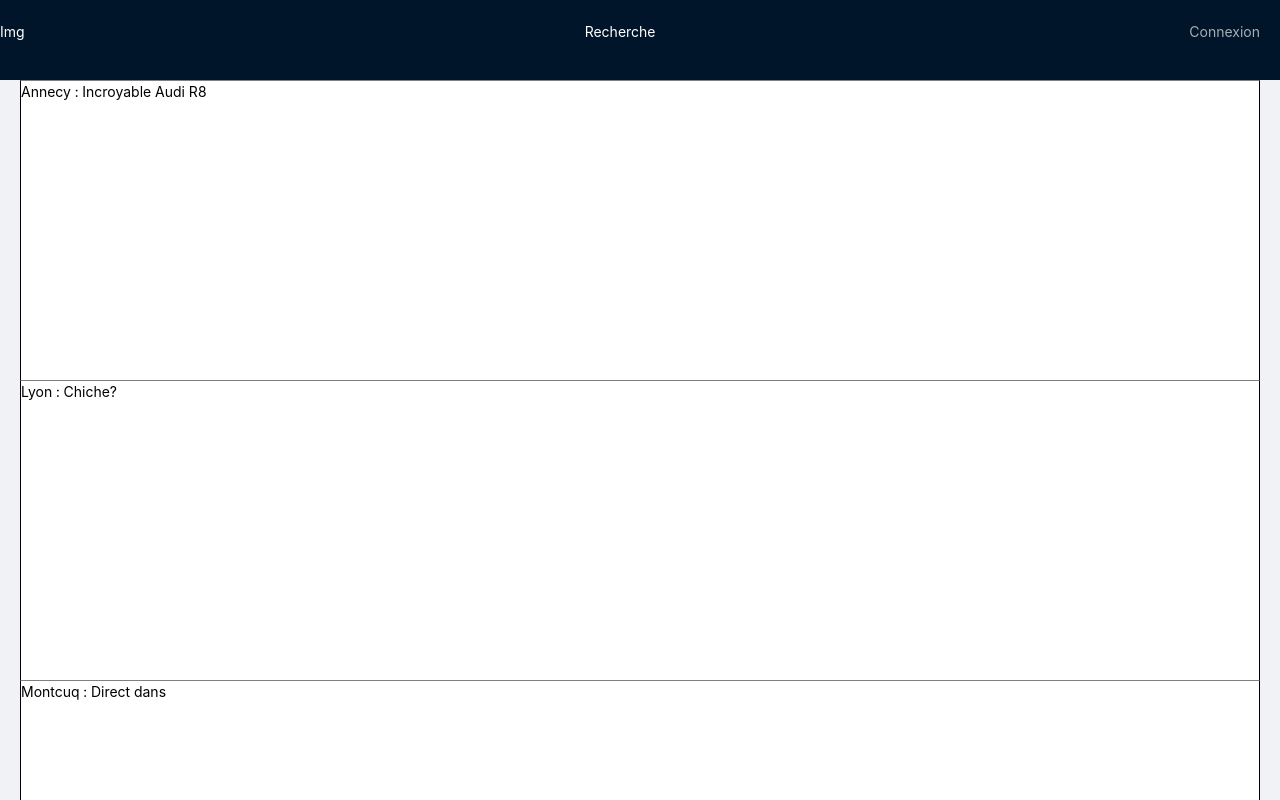
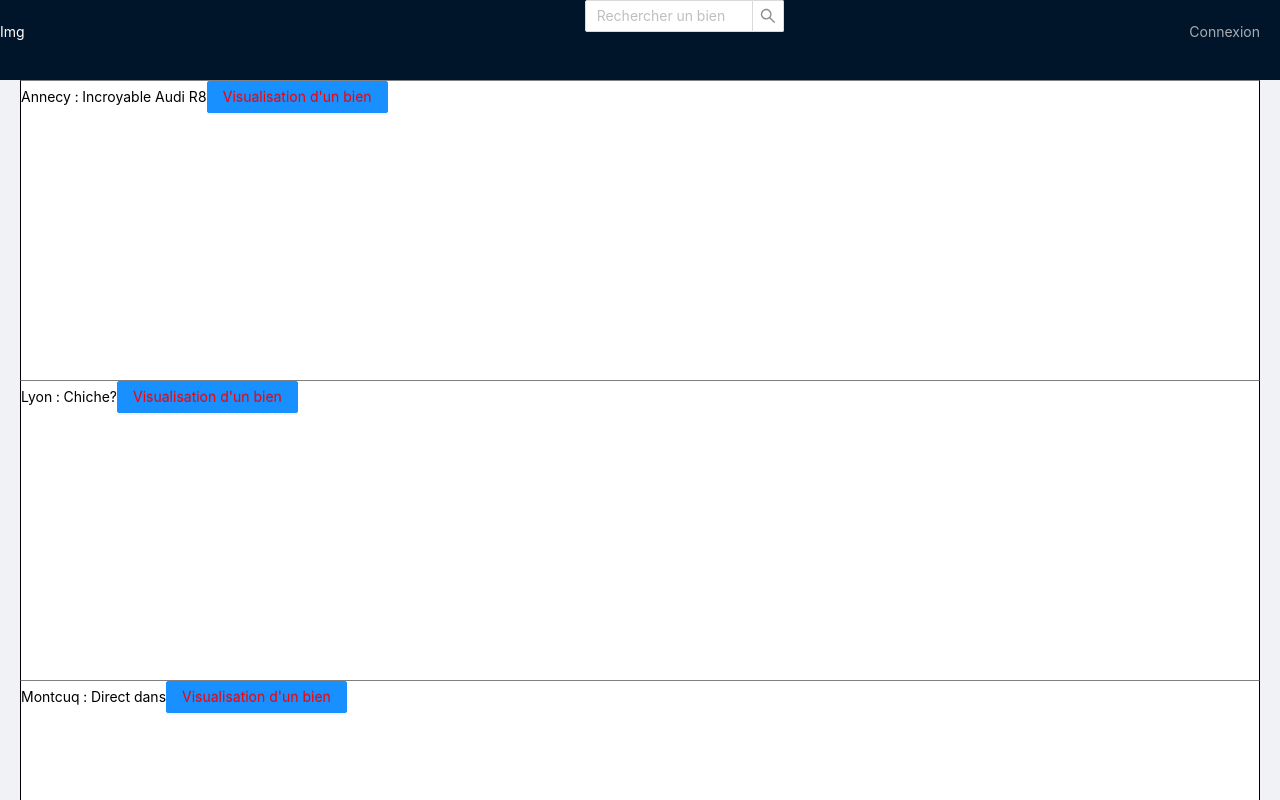
Before and after one commit to benoit92033/lendyourride, a React (Create React App) app: page / in a window 1280 px wide. Shown: the top 800 px of the page. Built offline with nearby package versions, Linux system fonts and the light colour scheme.

Commit message:
Recherche d'un bien

```diff
--- a/src/App.tsx
+++ b/src/App.tsx
@@ -1,14 +1,28 @@
 
 import Layout from 'antd/lib/layout/layout';
-import React from 'react';
+import React, { useState } from 'react';
 import { MyMenu } from './Components/Menu';
 import { Page } from './Components/Page';
 
 function App() {
+  const supoData = ([
+    {Location: "Annecy", Title: "Incroyable Audi R8"},
+    {Location: "Lyon", Title: "Chiche?"},
+    {Location: "Montcuq", Title: "Direct dans"},
+    {Location: "Carnival", Title: "Opel astra"},
+    {Location: "Oasis", Title: "Tout terrain"},
+    {Location: "Tropical", Title: "Pourri"},
+    {Location: "Eau", Title: "LALALLA"},
+  ])
+  const [displayedData, setDiplayedData] = useState<({
+    Location: string;
+    Title: string;
+  }| null)[]>(supoData);
+
   return (
     <Layout>
-      <MyMenu/>
-      <Page />
+      <MyMenu setData={setDiplayedData} data={supoData}/>
+      <Page displayedData={displayedData}/>
     </Layout>
   );
 }
--- /dev/null
+++ b/src/Components/Bien/Bien.tsx
@@ -0,0 +1,34 @@
+import { Button, Modal } from 'antd';
+import React from 'react';
+
+interface Props {
+  data: {Title: string | undefined, Location: string | undefined};
+  visible : boolean;
+  setVisible: React.Dispatch<React.SetStateAction<boolean>>;
+}
+
+export const Bien = ({ data, visible, setVisible }: Props) => {
+
+  return (
+    <>
+      <Modal
+        title={data.Title}
+        centered
+        visible={visible}
+        width={1000}
+        onCancel={() => setVisible(false)}
+        footer={[
+          <Button key="back" onClick={() => setVisible(false)}>
+            Retour
+          </Button>,
+          <Button key="submit" type="primary" onClick={() => setVisible(false)}>
+            Réserver
+          </Button>,
+        ]}
+      >
+        <p>Titre : {data.Title}</p>
+        <p>Localisation : {data.Location}</p>
+      </Modal>
+    </>
+  );
+};
--- /dev/null
+++ b/src/Components/Bien/index.ts
@@ -0,0 +1 @@
+export { Bien } from './Bien';
--- a/src/Components/Menu/Menu.tsx
+++ b/src/Components/Menu/Menu.tsx
@@ -1,9 +1,32 @@
-import { Menu } from 'antd';
+import { Input, Menu } from 'antd';
 import { Header } from 'antd/lib/layout/layout';
-import React, { useEffect, useState } from 'react';
+import React from 'react';
 
-export const MyMenu = () => {
-
+const { Search } = Input;
+interface Props {
+  data: {
+    Location: string;
+    Title: string;
+  }[];
+  setData: React.Dispatch<React.SetStateAction<({
+    Location: string;
+    Title: string;
+  }| null)[]>>;
+}
+export const MyMenu = ({setData, data} : Props) => {
+  const recherche = (value: string) => {
+    let oui: (({
+      Location: string;
+      Title: string;
+    }| null)[]) = [];
+    data.map(function(row) {
+      if(value == null || row.Title.toUpperCase().includes(value.toUpperCase())){
+         oui.push(row)
+      }
+      return null;
+    })
+    setData(oui);
+  }
   return (
     <>
       <Header
@@ -20,7 +43,7 @@ export const MyMenu = () => {
           <p>Img</p>
         </div>
         <div style={{ display: 'flex', minWidth: '200px', color: 'white' }}>
-          <p>Recherche</p>
+          <Search placeholder="Rechercher un bien" onSearch={(value: string) => recherche(value)} style={{ width: 200 }} />
         </div>
         <Menu mode="horizontal" theme="dark">
           <Menu.Item key="1" /*icon={}*/>
--- a/src/Components/Page/Page.tsx
+++ b/src/Components/Page/Page.tsx
@@ -1,18 +1,27 @@
+import { Button } from 'antd';
 import { Content } from 'antd/lib/layout/layout';
 import axios from 'axios';
 import React, { useEffect, useState } from 'react';
+import { Bien } from '../Bien';
 
-export const Page = () => {
+interface Props {
+  displayedData: ({
+    Location: string;
+    Title: string;
+  }| null)[];
+}
+
+export const Page = ({displayedData} : Props) => {
+  const [visible, setVisible] = useState(false);
+  const [clickedIndex, setClickedIndex] = useState(1);
+
   const [data, setData] = useState({ Location: "", Title: "" });
-  const [supoData, setSupoData] = useState([
-    {Location: "Annecy", Title: "Incroyable Audi R8"},
-    {Location: "Lyon", Title: "Chiche?"},
-    {Location: "Montcuq", Title: "Direct dans"},
-    {Location: "Carnival", Title: "Opel astra"},
-    {Location: "Oasis", Title: "Tout terrain"},
-    {Location: "Tropical", Title: "Pourri"},
-    {Location: "Eau", Title: "LALALLA"},
-  ])
+  //A supp après l'api prête
+
+  function clickOnVisualisation(index: number) {
+    setClickedIndex(index);
+    setVisible(true);
+  }
 
   useEffect(() => {
     const fetchData = async () => {
@@ -21,6 +30,7 @@ export const Page = () => {
       );
 
       setData({Location: result.data.Location, Title: result.data.Title});
+      console.log(data)
     };
 
     fetchData();
@@ -28,11 +38,23 @@ export const Page = () => {
   return (
     <>
       <Content style={{paddingTop: '10vh'}}>
-        {supoData.map((row) => (
-          <div style={{background: 'white', color: 'black', height: '300px', marginLeft: '20px', marginRight: '20px', border: 'solid 1px', borderBlockColor: 'grey', borderBottom:'grey'}}>
-            {row.Location} : {row.Title}
-          </div>
-        )) }
+        {/*A remplacer par data.map*/}
+        {displayedData.length > 0 ? displayedData.map((row, index) => {
+          if(row != null){
+            return (
+              <div key={index} style={{background: 'white', color: 'black', height: '300px', marginLeft: '20px', marginRight: '20px', border: 'solid 1px', borderBlockColor: 'grey', borderBottom:'grey'}}>
+                {row?.Location} : {row?.Title}
+                <Button type="primary" onClick={() => clickOnVisualisation(index)} className="buttonVisu">
+                  Visualisation d'un bien
+                </Button>
+              </div>
+            )}
+            return null
+          }) : <p>No data</p>}
+        {visible && displayedData != null ?
+          <Bien data={{Location: displayedData[clickedIndex]?.Location, Title: displayedData[clickedIndex]?.Title}} visible={visible} setVisible={setVisible}/> :
+          null
+        }
       </Content>
     </>
   );
--- a/src/index.tsx
+++ b/src/index.tsx
@@ -3,6 +3,7 @@ import ReactDOM from 'react-dom';
 import './index.css';
 import App from './App';
 import 'antd/dist/antd.css';
+import './styles/style.css';
 
 ReactDOM.render(
   <React.StrictMode>
--- /dev/null
+++ b/src/styles/style.css
@@ -0,0 +1,3 @@
+.buttonVisu{
+    color: red;
+}
```
Also changed, not shown: src/App.css (deleted, +0 -38 lines).
